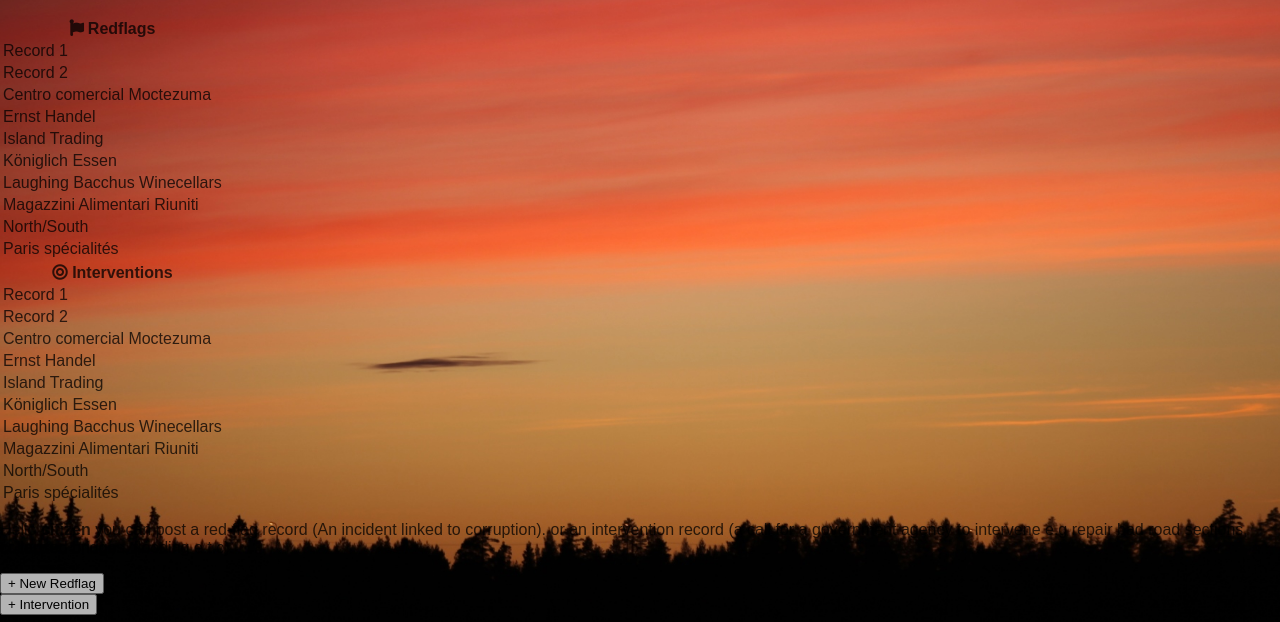
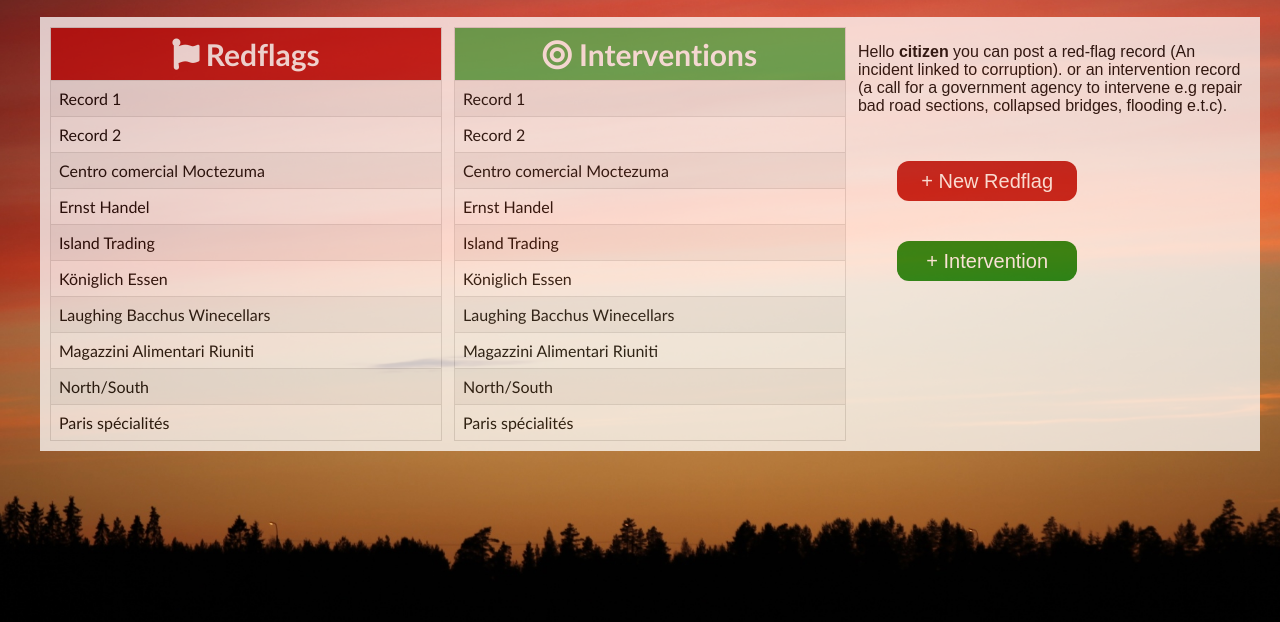
Before and after one commit to katherine95/iReporter, a plain HTML site: page UI/records.html in a window 1280 px wide. Shown: the part 178-800 px from the top of the page. Drawn offline with Linux system fonts and the light colour scheme.

Commit message:
[starts #162129285] add records page css styles

```diff
--- a/UI/style.css
+++ b/UI/style.css
@@ -9,6 +9,7 @@ body {
     font-family: sans-serif;
     opacity: 0.75;
 }
+
 .title {
     text-align: center;
     padding: 40px 0 20px;
@@ -76,6 +77,7 @@ body {
     height: 40px;
     color: #FFF;
     background:green;
+    border-radius: 12px;
 }
 .logo{
     position:relative;
@@ -116,7 +118,98 @@ li a {
 li a:hover {
     background-color: #111;
 }
+.container-special{
+    width:1200px;
+    float:left;
+    position:relative;
+    left:50%;
+    margin-left:-600px;
+    background:#fff;
+    padding:10px;
+   }
+/* section */
+article section{
+    padding:0;
+   }
+   /* basic page column layout */
+   .halves,.thirds{
+    width:49%;
+    float:left;
+    margin-right:2%;
+   }
+   .thirds{
+    width:32.66666%;
+    margin-right:1%;
+   }
+   .last{
+    margin-right:0;
+   }
+   #redflags {
+    font-family: "Trebuchet MS", Arial, Helvetica, sans-serif;
+    border-collapse: collapse;
+    width: 100%;
+}
 
+#redflags td, #redflags th {
+    border: 1px solid #ddd;
+    padding: 8px;
+}
+
+#redflags tr:nth-child(even){background-color: #f2f2f2;}
+
+#redflags tr:hover {background-color: #ddd;}
+th {
+    color: white;
+    font-weight: bold;
+    font-size:30px;
+    text-align: center;
+    letter-spacing: 0.001em;
+    padding-top: 12px;
+    padding-bottom: 12px;
+}
+#redflags th {
+    background-color: rgb(187, 14, 14);
+
+}
+#interventions {
+    font-family: "Trebuchet MS", Arial, Helvetica, sans-serif;
+    border-collapse: collapse;
+    width: 100%;
+}
+
+#interventions td, #interventions th {
+    border: 1px solid #ddd;
+    padding: 8px;
+}
+
+#interventions tr:nth-child(even){background-color: #f2f2f2;}
+
+#interventions tr:hover {background-color: #ddd;}
+
+#interventions th {
+    background-color: #4CAF50;
+}
+button {
+    font-size:20px;
+    border: none;
+    outline: none;
+    height: 40px;
+    color: #FFF;
+    width:180px;
+    position:relative;
+    top:20%;
+    left:10%;
+    border-radius: 12px;
+}
+.redflag{
+    background: rgb(187, 14, 14);
+    margin-bottom: 40px;
+    margin-top: 30px;
+
+}
+.intervention {
+    background:green;
+}
 @media only screen and (max-width: 600px) {
     .container{
         min-width: 80%;
```
